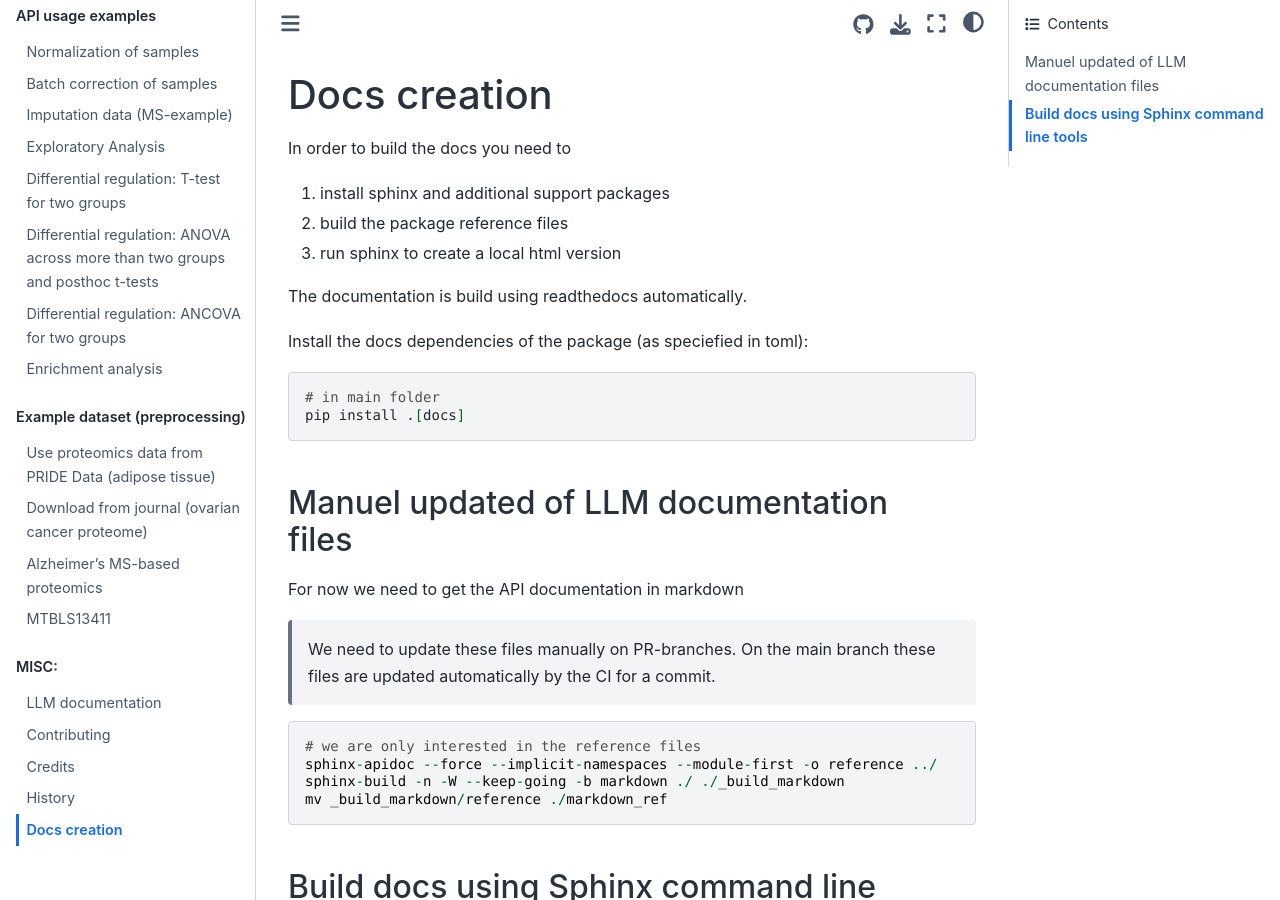
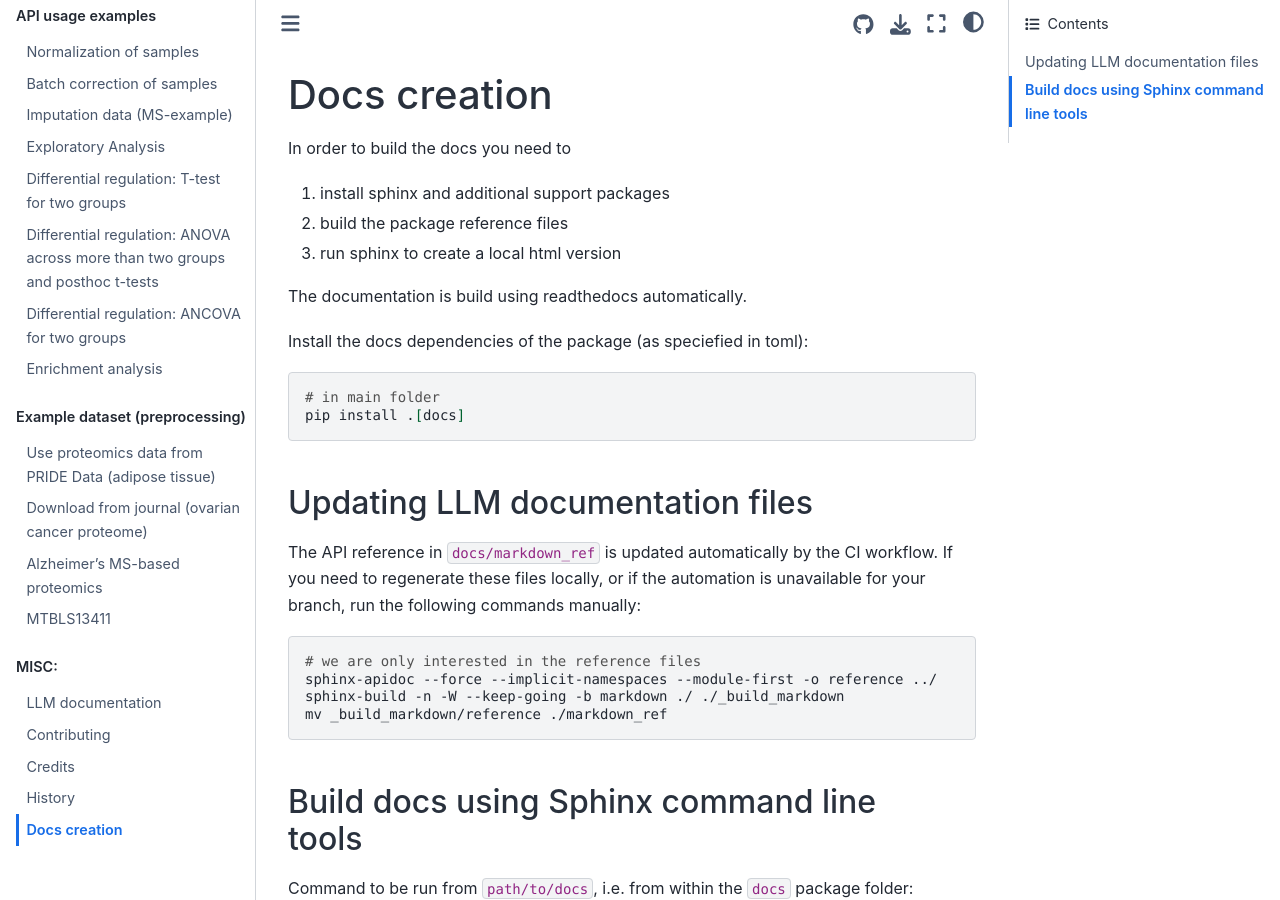
Before and after one commit to Multiomics-Analytics-Group/acore, a Sphinx documentation site: the page built from docs/README.md, in a window 1280 px wide and 900 px high. Built offline with Sphinx 7.4.7 and the Sphinx Book theme 1.1.4, drawn with Linux system fonts in a browser that asks for light colours; pages that are not in the unit, such as notebooks, are missing from menus; a script that is not in the unit is left out.

Commit message:
Apply suggestions from code review: typos and class ref in docs
Co-authored-by: Copilot Autofix powered by AI <175728472+Copilot@users.noreply.github.com>

````diff
--- a/docs/README.md
+++ b/docs/README.md
@@ -15,14 +15,13 @@ Install the docs dependencies of the package (as speciefied in toml):
 pip install .[docs]
 ```
 
-## Manuel updated of LLM documentation files
+## Updating LLM documentation files
 
-For now we need to get the API documentation in markdown
+The API reference in `docs/markdown_ref` is updated automatically by the CI workflow.
+If you need to regenerate these files locally, or if the automation is unavailable for your branch,
+run the following commands manually:
 
-> We need to update these files manually on PR-branches.
-> On the main branch these files are updated automatically by the CI for a commit.
-
-```
+```bash
 # we are only interested in the reference files
 sphinx-apidoc --force --implicit-namespaces --module-first -o reference ../
 sphinx-build -n -W --keep-going -b markdown ./ ./_build_markdown
````
Also changed, not shown: 1 other file.
